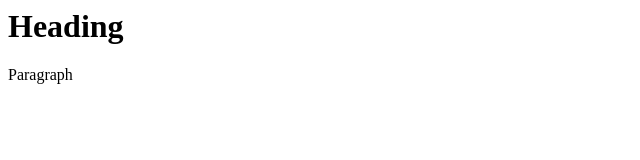
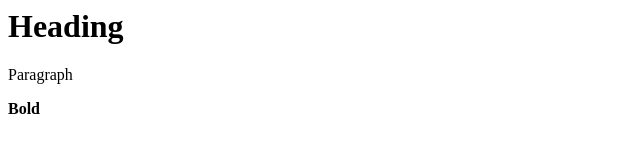
Before and after one commit to nraeder/GitHub_HTMLElements, a plain HTML site: page index.html in a window 1280 px wide. Shown: the full height of the page, 0-640 px from the left. Drawn offline with Linux system fonts and the light colour scheme.

Commit message:
added bold

```diff
--- a/index.html
+++ b/index.html
@@ -1,3 +1,4 @@
 <title>GitHub & HTML Elements</title>
 <h1>Heading</h1>
 <p>Paragraph</p>
+<p><b>Bold</b><p>
```
